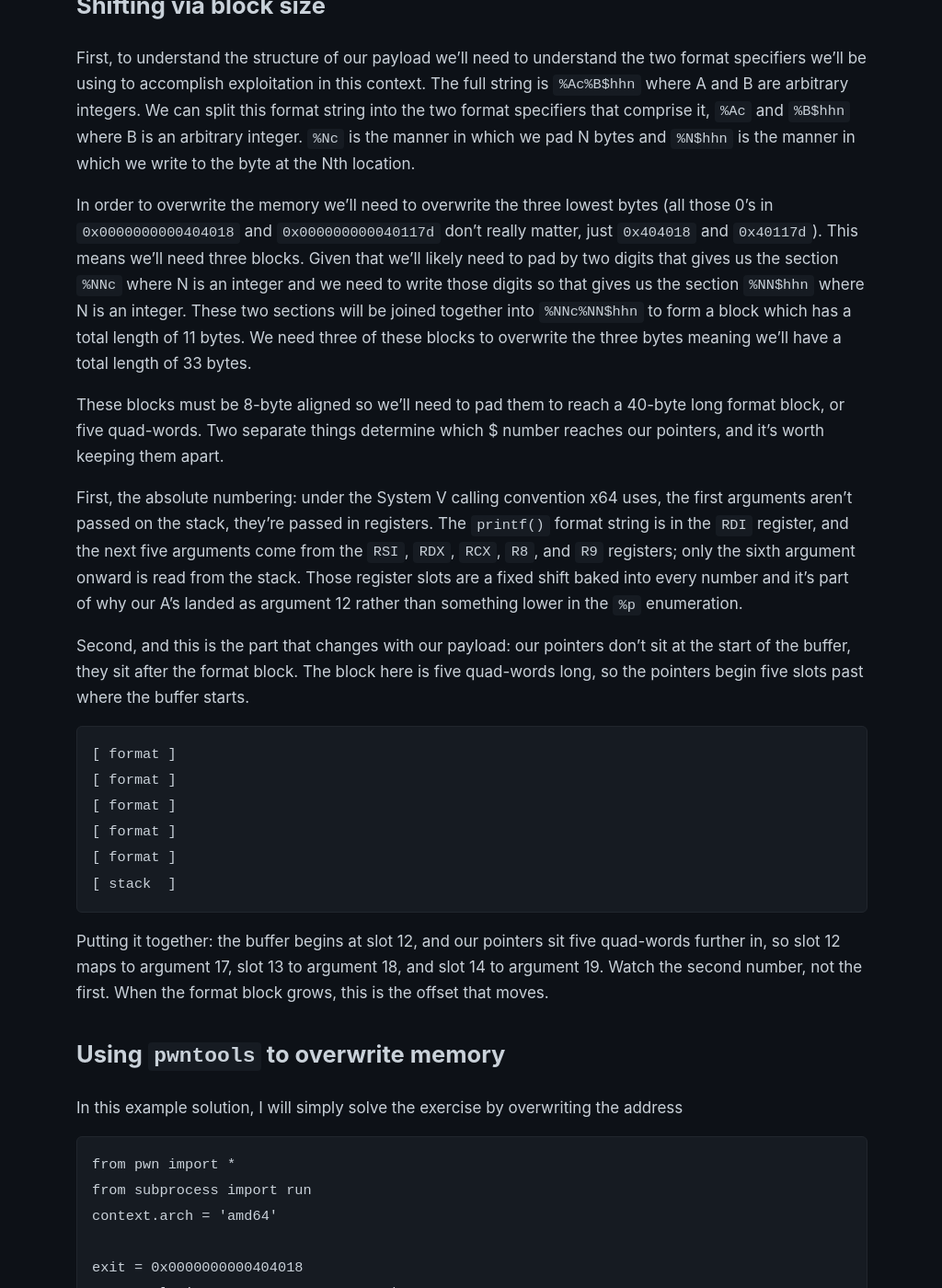
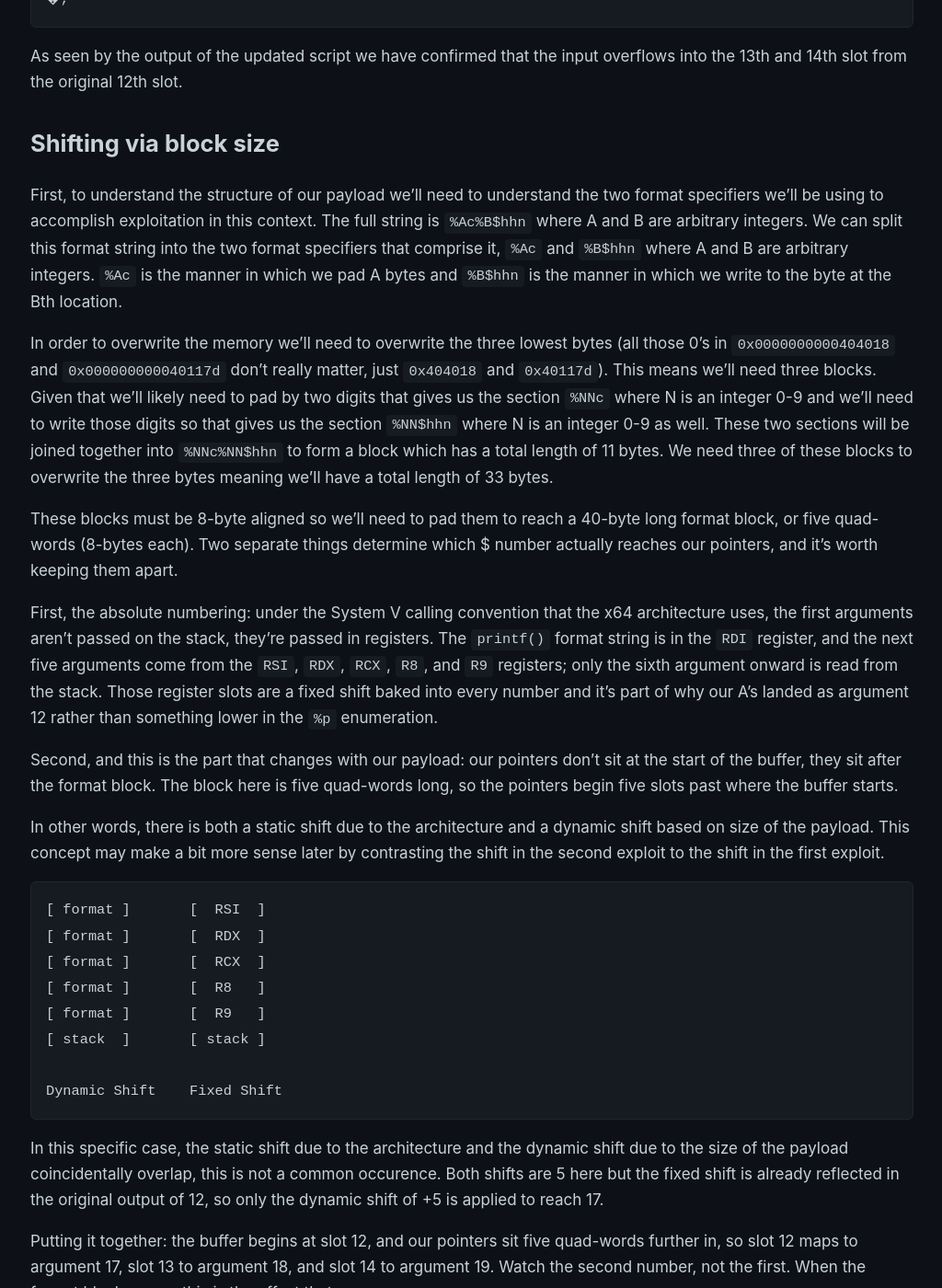
Before and after one commit to notpenguu/notpenguu.github.io, a Jekyll site: the page built from _posts/2026-07-25-phoenix-format-strings.md, in a window 1280 px wide and 1400 px high, scrolled down 7851 px. Shown: the whole window at 92% size, without its empty margins (127-1151 px from the left). Built offline with Jekyll 4.4.1, drawn with Linux system fonts in a browser that asks for light colours; some of the changed text lies outside the part shown.

Commit message:
did stuff

````diff
--- a/_posts/2026-07-25-phoenix-format-strings.md
+++ b/_posts/2026-07-25-phoenix-format-strings.md
@@ -9,9 +9,12 @@
 
 ## **Introduction**
 
-The purpose of this article is to explore an introductory format strings vulnerability
+This purpose of this article is to explore the exploitation of an introductory format string vulnerability, first through a generic memory-corruption approach and then through the ret2shellcode paradigm.
 
 What will this article cover:
+
+### **Generic memory corruption**
+
  - **What is a format string**
  - **How does this become dangerous**
  - **Differentiation between normal overflows**
@@ -22,7 +25,12 @@
  - **Finding the offsets with `Python`**
  - **Shifting via block size**
  - **Using `pwntools` to overwrite memory**
+
+### **ret2shellcode**
+
  - **Adapting the script into ret2shellcode**
+ - **The requirements for ret2shellcode**
+ - **What is the stack**
  - **Finding the address of the buffer with `GDB`**
  - **Approximating payload size**
  - **Using `pwntools` to write an exploit**
@@ -30,6 +38,7 @@
 ## **What is a format string**
 
 A format string is simply a template text containing special placeholder tokens called format specifiers that specify the type and layout of the data to be displayed.
+
 ```c
 #include <stdio.h>
 
@@ -39,9 +48,9 @@
     return 0;
 }
 ```
-An example of a format string being used in the C programming language that defines an integer placeholder as 1 then calls the `printf` function to print the placeholder to the standard output and then return normally.
+Above is an example of a format string being used in the C programming language that defines an integer placeholder as 1 then calls the `printf` function to print the placeholder to the standard output and then returns normally.
 
-The `printf` function in C only requires one argument, the format argument. `printf(const char *format, ...)`. The other optional and variable number of arguments follow this first argument and contain the data to be printed.
+The `printf` function in C only requires one argument, the format argument. `printf(const char *format, ...)`. The other optional and variable number of arguments follow this first argument and contain the data to be printed. Below are examples of format specifiers.
 
 | Specifier | What the specifier does | Why it's important |
 | --- | --- | --- |
@@ -53,9 +62,9 @@
 
 ## **How does this become dangerous**
 
-When an attacker controls the actual format string of a format string function, i.e. `printf(input, ...)`. It allows the attacker to arbitrarily insert format specifiers in unintended locations. The side effect of this capability is that the attacker can now both read and write arbitrary memory.
+When an attacker controls the actual format string of a format string function, i.e. `printf(input)`, it allows the attacker to arbitrarily insert format specifiers in unintended locations. The side effect of this capability is that the attacker can now both read and write arbitrary memory.
 
-For example, in `printf(input)`, the user controls the input variable meaning that in this context they control the format string. If the user were to specify `%p` as their input then since `printf()` expects a matching argument for the specifier, it instead reads whatever happens to be in the argument registers and stack slots.
+To illustrate how this capability actually becomes dangerous we'll take the prior example, in `printf(input)`, the user controls the input variable meaning that in this context the user controls the format string. If the user were to specify `%p` as their input then since `printf()` expects a matching argument for the specifier, it instead reads whatever happens to be in the argument registers and stack slots.
 
 ```
 ┌──(kali㉿kali)-[~]
@@ -128,11 +137,11 @@
 echo 0 | sudo tee /proc/sys/kernel/randomize_va_space # Change back to 2 after
 ```
 
-Our goal is to redirect the execution into the congratulations, I will show a solution that simply overwrites the memory address and an example of writing shellcode to a buffer and then redirecting execution flow into the shellcode.
+Our goal is to redirect the execution flow via the format string vulnerability in the `bounce()` function. I will show a solution that simply overwrites the memory address as well as an example of writing shellcode to a buffer and then redirecting execution flow into the shellcode.
 
 ## **What is the `Global Offset` Table**
 
-The `Global Offset Table`, usually referred to as the GOT in short, is a section of an ELF binary that stores absolute memory addresses of external functions and data from libraries. The `Global Offset Table` itself is a target for exploitation as the Procedural Linkage Table redirects execution through it and when the attacker controls the addresses in the `Global Offset Table`, they therefore control execution flow via the Procedural Linkage Table. It's kind of like having control of the ball that the dog will chase.
+The `Global Offset Table`, usually referred to as the GOT in short, is a section of an ELF binary that stores absolute memory addresses of external functions and data from libraries. The `Global Offset Table` itself is a target for exploitation as the Procedural Linkage Table redirects execution through it and when the attacker controls the addresses in the `Global Offset Table`, they therefore control execution flow via the Procedural Linkage Table.
 
 ## **Finding the `exit()` address with `objdump`**
 
@@ -160,7 +169,8 @@
 
 ## **Finding an address with `GDB`**
 
-Now, all we need to do is find the address we want to overwrite via `GDB`
+Now, all we need to do is find the address we want to overwrite the `exit()` address with via `GDB`.
+
 ```
 ┌──(kali㉿kali)-[~]
 └─$ gdb -q ./format-four
@@ -180,11 +190,11 @@
 (gdb)
 ```
 
-From the output of `GDB` we see that the congratulations function starts at the memory address `0x000000000040117d`
+From the output of `GDB` we can see that the congratulations function starts at the memory address `0x000000000040117d`.
 
 ## **Finding the offsets with `Python`**
 
-Using an inline `Python` script for a simple payload we can use to determine the offset that our input lands at
+Using an inline `Python` script for a simple payload we can use to determine the offset that our input lands at. A is `\x41` so repeating A's is `\x41\x41\x41...`.
 
 ```
 ┌──(kali㉿kali)-[~]
@@ -213,7 +223,7 @@
 0xa70250a70
 ```
 
-Our A's appear in the 12th slot of the script's output. We can verify that the input is stored in adjacent memory by expanding the payload
+Our A's appear in the 12th slot of the script's output. We can verify that the input is stored in adjacent memory by expanding the payload.
 
 ```
 ┌──(kali㉿kali)-[~]
@@ -247,30 +257,36 @@
 
 ## **Shifting via block size**
 
-First, to understand the structure of our payload we'll need to understand the two format specifiers we'll be using to accomplish exploitation in this context. The full string is `%Ac%B$hhn` where A and B are arbitrary integers. We can split this format string into the two format specifiers that comprise it, `%Ac` and `%B$hhn` where B is an arbitrary integer. `%Nc` is the manner in which we pad N bytes and `%N$hhn` is the manner in which we write to the byte at the Nth location.
+First, to understand the structure of our payload we'll need to understand the two format specifiers we'll be using to accomplish exploitation in this context. The full string is `%Ac%B$hhn` where A and B are arbitrary integers. We can split this format string into the two format specifiers that comprise it, `%Ac` and `%B$hhn` where A and B are arbitrary integers. `%Ac` is the manner in which we pad A bytes and `%B$hhn` is the manner in which we write to the byte at the Bth location.
 
-In order to overwrite the memory we'll need to overwrite the three lowest bytes (all those 0's in `0x0000000000404018` and `0x000000000040117d` don't really matter, just `0x404018` and `0x40117d`). This means we'll need three blocks. Given that we'll likely need to pad by two digits that gives us the section `%NNc` where N is an integer and we need to write those digits so that gives us the section `%NN$hhn` where N is an integer. These two sections will be joined together into `%NNc%NN$hhn` to form a block which has a total length of 11 bytes. We need three of these blocks to overwrite the three bytes meaning we'll have a total length of 33 bytes.
+In order to overwrite the memory we'll need to overwrite the three lowest bytes (all those 0's in `0x0000000000404018` and `0x000000000040117d` don't really matter, just `0x404018` and `0x40117d`). This means we'll need three blocks. Given that we'll likely need to pad by two digits that gives us the section `%NNc` where N is an integer 0-9 and we'll need to write those digits so that gives us the section `%NN$hhn` where N is an integer 0-9 as well. These two sections will be joined together into `%NNc%NN$hhn` to form a block which has a total length of 11 bytes. We need three of these blocks to overwrite the three bytes meaning we'll have a total length of 33 bytes.
 
-These blocks must be 8-byte aligned so we'll need to pad them to reach a 40-byte long format block, or five quad-words. Two separate things determine which $ number reaches our pointers, and it's worth keeping them apart.
+These blocks must be 8-byte aligned so we'll need to pad them to reach a 40-byte long format block, or five quad-words (8-bytes each). Two separate things determine which $ number actually reaches our pointers, and it's worth keeping them apart.
 
-First, the absolute numbering: under the System V calling convention x64 uses, the first arguments aren't passed on the stack, they're passed in registers. The `printf()` format string is in the `RDI` register, and the next five arguments come from the `RSI`, `RDX`, `RCX`, `R8`, and `R9` registers; only the sixth argument onward is read from the stack. Those register slots are a fixed shift baked into every number and it's part of why our A's landed as argument 12 rather than something lower in the `%p` enumeration.
+First, the absolute numbering: under the System V calling convention that the x64 architecture uses, the first arguments aren't passed on the stack, they're passed in registers. The `printf()` format string is in the `RDI` register, and the next five arguments come from the `RSI`, `RDX`, `RCX`, `R8`, and `R9` registers; only the sixth argument onward is read from the stack. Those register slots are a fixed shift baked into every number and it's part of why our A's landed as argument 12 rather than something lower in the `%p` enumeration.
 
 Second, and this is the part that changes with our payload: our pointers don't sit at the start of the buffer, they sit after the format block. The block here is five quad-words long, so the pointers begin five slots past where the buffer starts.
 
+In other words, there is both a static shift due to the architecture and a dynamic shift based on size of the payload. This concept may make a bit more sense later by contrasting the shift in the second exploit to the shift in the first exploit.
+
 ```
-[ format ]
-[ format ]
-[ format ]
-[ format ]
-[ format ]
-[ stack  ]
+[ format ]       [  RSI  ]
+[ format ]       [  RDX  ]
+[ format ]       [  RCX  ]
+[ format ]       [  R8   ]
+[ format ]       [  R9   ]
+[ stack  ]       [ stack ]
+
+Dynamic Shift    Fixed Shift
 ```
+
+In this specific case, the static shift due to the architecture and the dynamic shift due to the size of the payload coincidentally overlap, this is not a common occurence. Both shifts are 5 here but the fixed shift is already reflected in the original output of 12, so only the dynamic shift of +5 is applied to reach 17.
 
 Putting it together: the buffer begins at slot 12, and our pointers sit five quad-words further in, so slot 12 maps to argument 17, slot 13 to argument 18, and slot 14 to argument 19. Watch the second number, not the first. When the format block grows, this is the offset that moves.
 
 ## **Using `pwntools` to overwrite memory**
 
-In this example solution, I will simply solve the exercise by overwriting the address
+In this example solution, I will simply solve the exercise by overwriting the address.
 
 ```python
 from pwn import *
@@ -351,6 +367,8 @@
 ^ Big Endian
 ```
 
+These bytes must be stored in little-endian order at `0x404018`.
+
 ### **The fifth section spawns the process and feeds the payload to the binary**
 
 ```python
@@ -382,9 +400,24 @@
 
 The first crucial step in adapting this exploit to work with `shellcode` is that we must find the buffer that we plan to place the `shellcode` in, in order to accurately redirect execution flow to the buffer address when we control it.
 
+## **The requirements for ret2shellcode**
+
+In order for an exploit using the `ret2shellcode` paradigm to work we need two things:
+
+- Executable stack
+- Known address of `shellcode`
+
+There are two main mitigations aimed at this specific technique (which is why we compiled the binary the way we did), `NX/DEP` which marks the stack pages as non-executable and `ASLR` which randomizes the base of the memory addresses.
+
+## **What is "the stack"**
+
+A `stack` is a linear structure for data. Like a physical stack of plates, the `stack` follows a Last in, First Out (LIFO) principle: You can only place a new plate on the very top, and when you need to take a plate, you must remove the one from the top first.
+
+The stack frame will manage the local variables of a function, this is important to understand because our `shellcode` will be a local variable and thus will be managed by the stack.
+
 ## **Finding the address of the buffer with `GDB`**
 
-First, we'll need to find the address of the buffer. The address to the buffer is used as the `RDI` register argument of the internal function `bounce()` so we can set a breakpoint and read the value of the `RDI` register to extract the buffer's address.
+First, we'll need to find the address of the buffer we want to write to. The address to the buffer is used as the `RDI` register argument of the internal function `bounce()` so we can set a breakpoint and read the value of the `RDI` register to extract the buffer's address.
 ```
 ┌──(kali㉿kali)-[~]
 └─$ gdb -q ./format-four
@@ -437,7 +470,7 @@
 
 In other words, we know that we will perform four full writes in the general format of `%NNc%NN$hhn` where N is an integer and two zero-gap writes `%NN$hhn` where N is an integer and the length is very likely to be seven given previous knowledge of the binary.
 
-If we then, knowing that the other block which contain some form of `%NNc%NN$hhn`, use the previous example as a reference (11 bytes per full write block) we can infer that the total length may be something like 4(11) + 2(7) or 58.
+The full-write blocks from the previous example take the same %NNc%NN$hhn form. Under the assumption that the full write blocks will be similar in length across exploits, we can reuse that block's length of 11 bytes. That assumption puts the estimated total at 4(11) + 2(7), or 58 bytes in length.
 
 58 is not divisible by eight so we'll need to pad to the next number divisible by 8 which is 64.
 
@@ -470,9 +503,11 @@
 0xa70250a70
 ```
 
+You can notice in the first slot of the output, `0x7fffffffcd70` differs from the buffer address `0x7fffffffdd00` that we found via `GDB` with `set exec-wrapper env -i`. This is precisely why it's important to ensure that the environment is exactly the same when working with absolute addresses.
+
 ## **Using `pwntools` to write an exploit**
 
-The exploit looks a bit more complicated but it's really not that bad once we break things down into more manageable chunks
+The exploit looks a bit more complicated but it's really not that bad once we break things down into more manageable chunks.
 
 ```python
 from pwn import *
@@ -524,7 +559,7 @@
 shell_addr = BUF + FMT_LEN + 48 + SLED // 2
 ```
 
-The first variable is the address of the buffer variable, the second variable is the address of the `exit()` function as defined by the `Global Offset Table`, the third variable is the length of the format string payload, the fourth variable is the length of the `NOP` sled we'll implement to enhance reliability of our exploit, the fifth variable is the starting argument. The final variable in this section is the "address of the `shellcode`", in reality we add the buffer address to the length of the format string and then add that number to 48, which is the length six quad word pointers take up (6 * 8 = 48), then finally we add half of the sled to our "address of the shellcode" so our "address to the shellcode" is actually in the middle of a `NOP` sled to improve reliability
+The first variable is the address of the buffer variable, the second variable is the address of the `exit()` function as defined by the `Global Offset Table`, the third variable is the length of the format string payload, the fourth variable is the length of the `NOP` sled we'll implement to enhance reliability of our exploit, the fifth variable is the starting argument. The final variable in this section is the "address of the `shellcode`". In reality, we add the buffer address to the length of the format string and then add that number to 48, which is the length six quad word pointers take up (6 * 8 = 48), then finally we add half of the sled to our "address of the `shellcode`" so our "address of the `shellcode`" is actually in the middle of a `NOP` sled to improve reliability.
 
 ### **The third section splits the target address into byte-writes**
 
@@ -533,7 +568,7 @@
 ```
 This section may seem a bit complicated if you're not used to the syntax and bitwise operations because there is a decent amount going on in this one line.
 
-`(shell_addr >> (8*i)) & 0xff` pulls out byte number i, counting from the low end. `>> (8*i)` shifts the address right by i whole bytes (8 bits each), moving the byte you want down into the lowest position; `& 0xff` masks off everything above it, leaving just that one byte. And then this process is repeated 6 times by the for loop
+`(shell_addr >> (8*i)) & 0xff` pulls out byte number i, counting from the low end. `>> (8*i)` shifts the address right by i whole bytes (8 bits each), moving the byte you want down into the lowest position; `& 0xff` masks off everything above it, leaving just that one byte. And then this process is repeated 6 times by the for loop.
 
 ```
 i=0:  >> 0   -> 0x7fffffffdd90 & 0xff = 0x90   (144)
@@ -544,7 +579,7 @@
 i=5:  >> 40  -> 0x7f           & 0xff = 0x7f   (127)
 ```
 
-This creates the byte part of `(byte, EXIT_GOT + i)`, by resolving that second part, `EXIT_GOT + i` we can create **(byte, destination)** pairs
+This creates the byte part of `(byte, EXIT_GOT + i)`. By resolving that second part, `EXIT_GOT + i`, we can create **(byte, destination)** pairs.
 
 ```
 (0x90, 0x404018)
@@ -555,7 +590,7 @@
 (0x7f, 0x40401d)
 ```
 
-You may have noticed that these pairs are not in order and you may recall from earlier that the count only goes up so the final part of this line sorts them
+You may have noticed that these pairs are not in order and you may recall from earlier that the count only goes up so the final part of this line sorts them.
 
 ```
 (0x7f, 0x40401d)   127
@@ -587,7 +622,7 @@
 fmt, count, ptrs = b'', 0, []
 ```
 
-Next, we run the loop
+Next, we run the loop.
 
 ```python
 for val, addr in tgt:
@@ -614,7 +649,7 @@
 
 #### **Part 1 - stack fixup**
 
-This section allows for space for the shellcode to actually run
+This section allows for space for the shellcode to actually run.
 
 | Bytes | Instruction | Effect |
 |---|---|---|
@@ -622,7 +657,7 @@
 
 #### **Part 2 - execve("/bin//sh", NULL, NULL)**
 
-This section replaces the current process image with a new `/bin//sh` process image
+This section replaces the current process image with a new `/bin//sh` process image.
 
 | Bytes | Instruction | Effect |
 |---|---|---|
--- a/assets/style.css
+++ b/assets/style.css
@@ -5,7 +5,7 @@
   --text-dim: #8b949e;
   --accent: #58a6ff;
   --border: #21262d;
-  --max-width: 900px;
+  --max-width: 1000px;
 }
 
 * { box-sizing: border-box; }
````
Also changed, not shown: other parts of _posts/2026-07-25-phoenix-format-strings.md (+1 -1 lines), _posts/2026-07-09-phoenix-ret2shellcode.md (renamed from _posts/2026-07-09-phoenix-stack-five-x64.md, +24 -13 lines).
